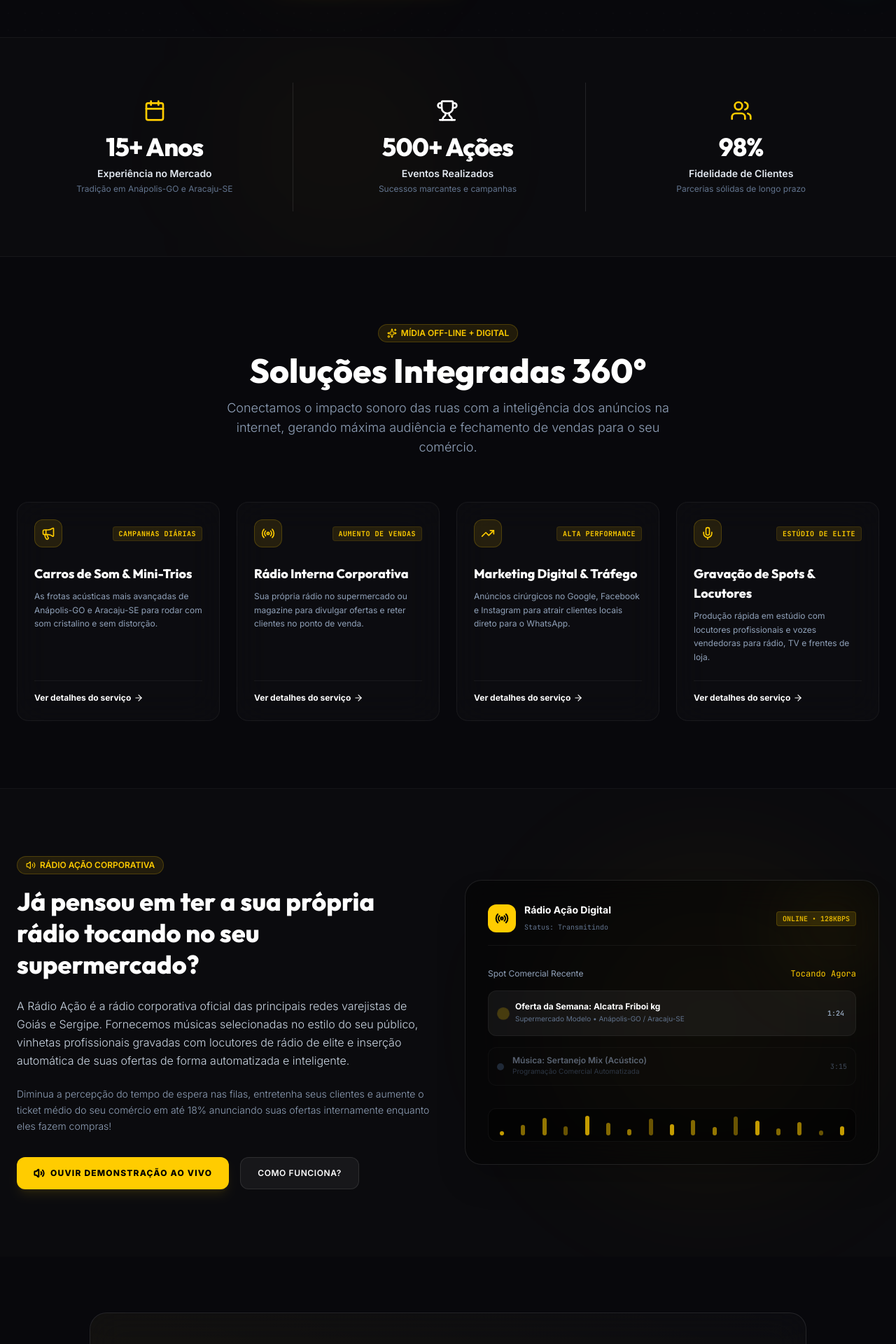
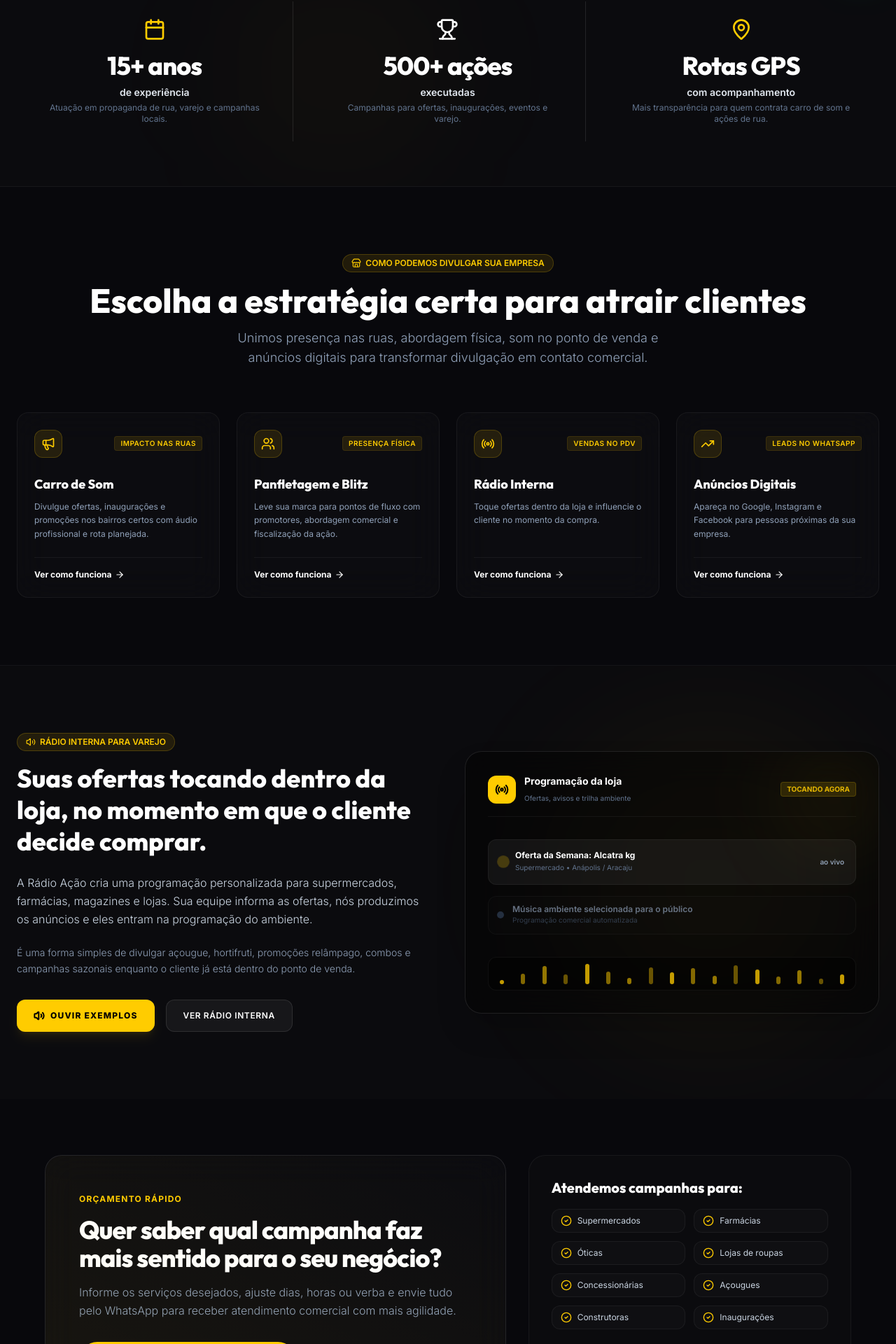
Before and after one commit to paulodias-dev/a--o-total-propaganda, a React (Vite) app: page / in a window 1280 px wide. Shown: the part 821-2741 px from the top of the page at 70% size. Built offline with nearby package versions, Linux system fonts and the light colour scheme.

Commit message:
Reescreve home com foco em conversão

```diff
--- a/src/views/HomeView.tsx
+++ b/src/views/HomeView.tsx
@@ -11,7 +11,10 @@ import {
   Users,
   Volume2,
   Calendar,
-  Trophy
+  Trophy,
+  MapPin,
+  CheckCircle2,
+  Store,
 } from "lucide-react";
 
 interface HomeViewProps {
@@ -19,122 +22,122 @@ interface HomeViewProps {
 }
 
 export default function HomeView({ onNavigate }: HomeViewProps) {
-  // Counters for the stats
   const stats = [
     {
-      value: "15+ Anos",
-      label: "Experiência no Mercado",
-      desc: "Tradição em Anápolis-GO e Aracaju-SE",
+      value: "15+ anos",
+      label: "de experiência",
+      desc: "Atuação em propaganda de rua, varejo e campanhas locais.",
       icon: Calendar,
-      color: "text-brand-yellow"
+      color: "text-brand-yellow",
     },
     {
-      value: "500+ Ações",
-      label: "Eventos Realizados",
-      desc: "Sucessos marcantes e campanhas",
+      value: "500+ ações",
+      label: "executadas",
+      desc: "Campanhas para ofertas, inaugurações, eventos e varejo.",
       icon: Trophy,
-      color: "text-white"
+      color: "text-white",
     },
     {
-      value: "98%",
-      label: "Fidelidade de Clientes",
-      desc: "Parcerias sólidas de longo prazo",
-      icon: Users,
-      color: "text-brand-yellow"
-    }
+      value: "Rotas GPS",
+      label: "com acompanhamento",
+      desc: "Mais transparência para quem contrata carro de som e ações de rua.",
+      icon: MapPin,
+      color: "text-brand-yellow",
+    },
   ];
 
-  // Quick overview of core services to display on Home
   const featuredServices = [
     {
       id: "carro-som",
-      title: "Carros de Som & Mini-Trios",
-      desc: "As frotas acústicas mais avançadas de Anápolis-GO e Aracaju-SE para rodar com som cristalino e sem distorção.",
+      title: "Carro de Som",
+      desc: "Divulgue ofertas, inaugurações e promoções nos bairros certos com áudio profissional e rota planejada.",
       icon: Megaphone,
-      badge: "Campanhas Diárias"
+      badge: "Impacto nas ruas",
+    },
+    {
+      id: "panfletagem",
+      title: "Panfletagem e Blitz",
+      desc: "Leve sua marca para pontos de fluxo com promotores, abordagem comercial e fiscalização da ação.",
+      icon: Users,
+      badge: "Presença física",
     },
     {
       id: "radio-interna",
-      title: "Rádio Interna Corporativa",
-      desc: "Sua própria rádio no supermercado ou magazine para divulgar ofertas e reter clientes no ponto de venda.",
+      title: "Rádio Interna",
+      desc: "Toque ofertas dentro da loja e influencie o cliente no momento da compra.",
       icon: Radio,
-      badge: "Aumento de Vendas"
+      badge: "Vendas no PDV",
     },
     {
       id: "trafego-pago",
-      title: "Marketing Digital & Tráfego",
-      desc: "Anúncios cirúrgicos no Google, Facebook e Instagram para atrair clientes locais direto para o WhatsApp.",
+      title: "Anúncios Digitais",
+      desc: "Apareça no Google, Instagram e Facebook para pessoas próximas da sua empresa.",
       icon: TrendingUp,
-      badge: "Alta Performance"
+      badge: "Leads no WhatsApp",
     },
-    {
-      id: "locucao-spot",
-      title: "Gravação de Spots & Locutores",
-      desc: "Produção rápida em estúdio com locutores profissionais e vozes vendedoras para rádio, TV e frentes de loja.",
-      icon: Mic,
-      badge: "Estúdio de Elite"
-    }
+  ];
+
+  const segments = [
+    "Supermercados",
+    "Farmácias",
+    "Óticas",
+    "Lojas de roupas",
+    "Concessionárias",
+    "Açougues",
+    "Construtoras",
+    "Inaugurações",
   ];
 
   const handleWhatsAppChat = () => {
-    window.open("https://wa.me/5562991962033?text=Olá! Gostaria de conversar com um especialista da Ação Total sobre estratégias de propaganda.", "_blank", "noopener,noreferrer");
+    const text = "Olá! Vi o site da Ação Total e quero divulgar minha empresa. Gostaria de receber uma sugestão de campanha e orçamento.";
+    window.open(`https://wa.me/5562991962033?text=${encodeURIComponent(text)}`, "_blank", "noopener,noreferrer");
   };
 
   return (
     <div className="relative min-h-screen">
-      {/* 1. HERO SECTION */}
       <section
         id="hero"
         className="relative min-h-[90vh] flex flex-col justify-center items-center pt-36 pb-20 px-6 overflow-hidden bg-midnight-carbon"
       >
-        {/* Glow orbs background */}
         <div className="absolute top-1/4 left-1/2 -translate-x-1/2 -translate-y-1/2 w-[500px] h-[500px] bg-gradient-to-tr from-brand-yellow/10 to-transparent rounded-full blur-[120px] pointer-events-none" />
         <div className="absolute bottom-10 left-1/4 w-[300px] h-[300px] bg-brand-yellow/3 rounded-full blur-[80px] pointer-events-none" />
-        <div className="absolute top-1/3 right-1/4 w-[300px] h-[300px] bg-white/3 rounded-full blur-[80px] pointer-events-none" />
-
-        {/* Grid pattern */}
         <div className="absolute inset-0 bg-[radial-gradient(rgba(255,255,255,0.01)_1px,transparent_1px)] [background-size:24px_24px] pointer-events-none" />
 
-        <div className="relative z-10 max-w-4xl mx-auto text-center flex flex-col items-center">
-          {/* Subtle Slogan Badge */}
+        <div className="relative z-10 max-w-5xl mx-auto text-center flex flex-col items-center">
           <motion.div
             initial={{ opacity: 0, y: 15 }}
             animate={{ opacity: 1, y: 0 }}
             transition={{ duration: 0.6 }}
-            className="inline-flex items-center gap-2 px-4 py-1.5 rounded-full bg-white/5 border border-white/10 text-xs font-semibold text-slate-300 mb-8 backdrop-blur-md"
+            className="inline-flex flex-wrap justify-center items-center gap-2 px-4 py-1.5 rounded-full bg-white/5 border border-white/10 text-xs font-semibold text-slate-300 mb-8 backdrop-blur-md"
             id="hero-badge"
           >
             <Sparkles className="w-3.5 h-3.5 text-brand-yellow animate-pulse" />
-            <span>Nosso foco é resultado imediato! • Anápolis - GO & Aracaju - SE</span>
+            <span>Propaganda local em Anápolis, Aracaju e região</span>
           </motion.div>
 
-          {/* Main H1 Title */}
           <motion.h1
             initial={{ opacity: 0, y: 30 }}
             animate={{ opacity: 1, y: 0 }}
             transition={{ duration: 0.8, delay: 0.1, ease: "easeOut" }}
-            className="text-4xl sm:text-6xl md:text-7xl font-extrabold text-white tracking-tight leading-[1.1] mb-8 font-display"
+            className="text-4xl sm:text-6xl md:text-7xl font-extrabold text-white tracking-tight leading-[1.05] mb-8 font-display"
             id="hero-title"
           >
-            Conectando Pessoas e Marcas: <br />
-            Gerando Felicidade e{" "}
+            Propaganda de rua que coloca clientes dentro da{" "}
             <span className="text-transparent bg-clip-text bg-gradient-to-r from-brand-yellow via-white to-brand-yellow">
-              Resultados.
+              sua loja.
             </span>
           </motion.h1>
 
-          {/* Subtitle description */}
           <motion.p
             initial={{ opacity: 0, y: 20 }}
             animate={{ opacity: 1, y: 0 }}
             transition={{ duration: 0.8, delay: 0.2, ease: "easeOut" }}
-            className="text-lg md:text-xl text-slate-400 max-w-2xl mx-auto leading-relaxed mb-12 font-light"
+            className="text-lg md:text-xl text-slate-300 max-w-3xl mx-auto leading-relaxed mb-10 font-light"
             id="hero-subtitle"
           >
-            A maior agência de comunicação volante e marketing de rua de Goiás e Sergipe. Criamos soluções integradas que retiram sua marca do anonimato e a colocam no topo da mente do consumidor.
+            Carro de som, panfletagem, trio elétrico, rádio interna, locução comercial e campanhas digitais para divulgar ofertas, inaugurações e promoções com atendimento direto pelo WhatsApp.
           </motion.p>
 
-          {/* CTA Buttons */}
           <motion.div
             initial={{ opacity: 0, y: 20 }}
             animate={{ opacity: 1, y: 0 }}
@@ -149,24 +152,27 @@ export default function HomeView({ onNavigate }: HomeViewProps) {
               className="w-full sm:w-auto px-8 py-4 rounded-full bg-brand-yellow hover:bg-[#ffd633] text-black text-base font-extrabold tracking-wide shadow-xl shadow-brand-yellow/10 hover:shadow-brand-yellow/25 transition-all duration-300 flex items-center justify-center gap-2.5 cursor-pointer"
             >
               <MessageCircle className="w-5 h-5 fill-current" />
-              Falar com Especialista
+              Quero divulgar minha empresa
             </motion.button>
 
             <motion.button
-              onClick={() => onNavigate("servicos")}
+              onClick={() => onNavigate("orcamento")}
               whileHover={{ scale: 1.04 }}
               whileTap={{ scale: 0.98 }}
               className="w-full sm:w-auto px-8 py-4 rounded-full bg-transparent border border-white/20 text-white text-base font-semibold tracking-wide backdrop-blur-md hover:bg-white/5 transition-all duration-300 flex items-center justify-center gap-2 cursor-pointer"
             >
-              Explorar Soluções
+              Receber orçamento
+              <ArrowRight className="w-4 h-4" />
             </motion.button>
           </motion.div>
+
+          <p className="mt-6 text-[11px] text-slate-500 max-w-xl">
+            Atendimento comercial para empresas que precisam atrair clientes, divulgar ofertas e movimentar o ponto de venda.
+          </p>
         </div>
       </section>
 
-      {/* 2. STATS OVERVIEW SECTION */}
       <section className="relative py-16 px-6 bg-[#0B0B0E] border-t border-b border-white/5 overflow-hidden">
-        {/* Glow behind stats */}
         <div className="absolute top-1/2 left-1/4 -translate-y-1/2 w-80 h-80 bg-brand-yellow/3 rounded-full blur-[100px] pointer-events-none" />
 
         <div className="relative z-10 max-w-7xl mx-auto">
@@ -197,19 +203,18 @@ export default function HomeView({ onNavigate }: HomeViewProps) {
         </div>
       </section>
 
-      {/* 3. FEATURED SERVICES HUBS */}
       <section className="py-24 px-6 relative bg-midnight-carbon border-b border-white/5">
         <div className="max-w-7xl mx-auto">
           <div className="text-center mb-16">
             <span className="inline-flex items-center gap-1.5 px-3 py-1 rounded-full bg-brand-yellow/10 border border-brand-yellow/20 text-xs font-semibold text-brand-yellow mb-4">
-              <Sparkles className="w-3.5 h-3.5" />
-              MÍDIA OFF-LINE + DIGITAL
+              <Store className="w-3.5 h-3.5" />
+              COMO PODEMOS DIVULGAR SUA EMPRESA
             </span>
             <h2 className="text-3xl sm:text-5xl font-extrabold text-white mb-4 font-display">
-              Soluções Integradas 360°
+              Escolha a estratégia certa para atrair clientes
             </h2>
             <p className="text-slate-400 max-w-2xl mx-auto font-light text-base sm:text-lg">
-              Conectamos o impacto sonoro das ruas com a inteligência dos anúncios na internet, gerando máxima audiência e fechamento de vendas para o seu comércio.
+              Unimos presença nas ruas, abordagem física, som no ponto de venda e anúncios digitais para transformar divulgação em contato comercial.
             </p>
           </div>
 
@@ -227,12 +232,11 @@ export default function HomeView({ onNavigate }: HomeViewProps) {
                   className="group glass-card rounded-2xl p-6 relative overflow-hidden flex flex-col justify-between border border-white/5 hover:border-brand-yellow/30 transition-all duration-300"
                 >
                   <div>
-                    {/* Badge */}
                     <div className="flex justify-between items-center mb-6">
                       <div className="w-10 h-10 rounded-xl bg-brand-yellow/10 flex items-center justify-center border border-brand-yellow/20 text-brand-yellow">
                         <Icon className="w-5 h-5" />
                       </div>
-                      <span className="text-[10px] font-mono text-brand-yellow bg-brand-yellow/10 px-2 py-0.5 rounded border border-brand-yellow/10 uppercase tracking-wider font-semibold">
+                      <span className="text-[10px] text-brand-yellow bg-brand-yellow/10 px-2 py-0.5 rounded border border-brand-yellow/10 uppercase tracking-wider font-semibold">
                         {service.badge}
                       </span>
                     </div>
@@ -249,7 +253,7 @@ export default function HomeView({ onNavigate }: HomeViewProps) {
                     onClick={() => onNavigate("servicos", service.id)}
                     className="text-xs font-bold text-white hover:text-brand-yellow flex items-center gap-1 group/btn cursor-pointer transition-colors pt-4 border-t border-white/5 w-full mt-auto"
                   >
-                    Ver detalhes do serviço
+                    Ver como funciona
                     <ArrowRight className="w-3.5 h-3.5 transition-transform group-hover/btn:translate-x-1" />
                   </button>
                 </motion.div>
@@ -259,27 +263,24 @@ export default function HomeView({ onNavigate }: HomeViewProps) {
         </div>
       </section>
 
-      {/* 4. SECCION DESTAQUE RÁDIO INTERNA */}
       <section className="py-24 px-6 bg-[#0B0B0E] relative overflow-hidden">
-        {/* Glow orb */}
         <div className="absolute top-1/2 right-10 -translate-y-1/2 w-[450px] h-[450px] bg-brand-yellow/5 rounded-full blur-[100px] pointer-events-none" />
 
         <div className="max-w-7xl mx-auto relative z-10">
           <div className="grid grid-cols-1 lg:grid-cols-2 gap-12 items-center">
-            {/* Left Col Info */}
             <div>
               <span className="inline-flex items-center gap-1.5 px-3 py-1 rounded-full bg-brand-yellow/10 border border-brand-yellow/20 text-xs font-semibold text-brand-yellow mb-4">
                 <Volume2 className="w-3.5 h-3.5" />
-                RÁDIO AÇÃO CORPORATIVA
+                RÁDIO INTERNA PARA VAREJO
               </span>
               <h2 className="text-3xl sm:text-4xl font-extrabold text-white mb-6 font-display leading-tight">
-                Já pensou em ter a sua própria rádio tocando no seu supermercado?
+                Suas ofertas tocando dentro da loja, no momento em que o cliente decide comprar.
               </h2>
               <p className="text-slate-300 text-sm sm:text-base font-light leading-relaxed mb-6">
-                A Rádio Ação é a rádio corporativa oficial das principais redes varejistas de Goiás e Sergipe. Fornecemos músicas selecionadas no estilo do seu público, vinhetas profissionais gravadas com locutores de rádio de elite e inserção automática de suas ofertas de forma automatizada e inteligente.
+                A Rádio Ação cria uma programação personalizada para supermercados, farmácias, magazines e lojas. Sua equipe informa as ofertas, nós produzimos os anúncios e eles entram na programação do ambiente.
               </p>
               <p className="text-slate-400 text-sm font-light leading-relaxed mb-8">
-                Diminua a percepção do tempo de espera nas filas, entretenha seus clientes e aumente o ticket médio do seu comércio em até 18% anunciando suas ofertas internamente enquanto eles fazem compras!
+                É uma forma simples de divulgar açougue, hortifruti, promoções relâmpago, combos e campanhas sazonais enquanto o cliente já está dentro do ponto de venda.
               </p>
 
               <div className="flex flex-col sm:flex-row gap-4">
@@ -288,20 +289,18 @@ export default function HomeView({ onNavigate }: HomeViewProps) {
                   className="px-6 py-3.5 rounded-xl bg-brand-yellow hover:bg-[#ffd633] text-black font-extrabold text-xs uppercase tracking-widest transition-all duration-300 cursor-pointer flex items-center justify-center gap-2 shadow-lg shadow-brand-yellow/10"
                 >
                   <Volume2 className="w-4 h-4 text-black stroke-[3]" />
-                  Ouvir Demonstração Ao Vivo
+                  Ouvir exemplos
                 </button>
                 <button
                   onClick={() => onNavigate("servicos", "radio-interna")}
                   className="px-6 py-3.5 rounded-xl bg-white/5 border border-white/10 text-white font-semibold text-xs uppercase tracking-wider hover:bg-white/10 transition-all cursor-pointer flex items-center justify-center gap-1"
                 >
-                  Como Funciona?
+                  Ver rádio interna
                 </button>
               </div>
             </div>
 
-            {/* Right Col Custom Layout Frame */}
             <div className="relative">
-              {/* Graphic container mockup representing sound wave streaming */}
               <div className="glass-card rounded-3xl p-8 border border-white/10 overflow-hidden relative bg-black/40 shadow-2xl">
                 <div className="absolute top-0 right-0 w-32 h-32 bg-brand-yellow/10 rounded-full blur-3xl pointer-events-none" />
 
@@ -311,42 +310,34 @@ export default function HomeView({ onNavigate }: HomeViewProps) {
                       <Radio className="w-5 h-5 stroke-[2.5]" />
                     </div>
                     <div>
-                      <h4 className="text-sm font-bold text-white">Rádio Ação Digital</h4>
-                      <span className="text-[10px] text-slate-500 font-mono">Status: Transmitindo</span>
+                      <h4 className="text-sm font-bold text-white">Programação da loja</h4>
+                      <span className="text-[10px] text-slate-500">Ofertas, avisos e trilha ambiente</span>
                     </div>
                   </div>
-                  <span className="text-[10px] bg-brand-yellow/15 text-brand-yellow border border-brand-yellow/20 px-2 py-0.5 rounded font-mono font-bold animate-pulse">
-                    ONLINE • 128KBPS
+                  <span className="text-[10px] bg-brand-yellow/15 text-brand-yellow border border-brand-yellow/20 px-2 py-0.5 rounded font-bold animate-pulse">
+                    TOCANDO AGORA
                   </span>
                 </div>
 
                 <div className="space-y-4 mb-8">
-                  <div className="flex items-center justify-between text-xs text-slate-400">
-                    <span>Spot Comercial Recente</span>
-                    <span className="font-mono text-brand-yellow">Tocando Agora</span>
-                  </div>
-
-                  {/* Mock track list player */}
                   <div className="bg-white/5 rounded-xl p-4 border border-white/5 flex items-center gap-3">
                     <div className="w-2.5 h-2.5 rounded-full bg-brand-yellow animate-ping shrink-0" />
                     <div className="flex-1">
-                      <p className="text-xs font-bold text-white leading-none">Oferta da Semana: Alcatra Friboi kg</p>
-                      <span className="text-[10px] text-slate-500 mt-1 block">Supermercado Modelo • Anápolis-GO / Aracaju-SE</span>
+                      <p className="text-xs font-bold text-white leading-none">Oferta da Semana: Alcatra kg</p>
+                      <span className="text-[10px] text-slate-500 mt-1 block">Supermercado • Anápolis / Aracaju</span>
                     </div>
-                    <span className="text-[10px] text-slate-400 font-mono font-semibold">1:24</span>
+                    <span className="text-[10px] text-slate-400 font-semibold">ao vivo</span>
                   </div>
 
-                  <div className="bg-white/[0.01] rounded-xl p-3 border border-white/5 flex items-center gap-3 opacity-60">
+                  <div className="bg-white/[0.01] rounded-xl p-3 border border-white/5 flex items-center gap-3 opacity-70">
                     <div className="w-2.5 h-2.5 rounded-full bg-slate-700 shrink-0" />
                     <div className="flex-1">
-                      <p className="text-xs font-semibold text-slate-400 leading-none">Música: Sertanejo Mix (Acústico)</p>
-                      <span className="text-[10px] text-slate-600 mt-0.5 block">Programação Comercial Automatizada</span>
+                      <p className="text-xs font-semibold text-slate-400 leading-none">Música ambiente selecionada para o público</p>
+                      <span className="text-[10px] text-slate-600 mt-0.5 block">Programação comercial automatizada</span>
                     </div>
-                    <span className="text-[10px] text-slate-500 font-mono">3:15</span>
                   </div>
                 </div>
 
-                {/* Simulated equalizer visual representation */}
                 <div className="flex justify-between items-end h-12 gap-1.5 px-4 bg-black/50 rounded-xl p-2 border border-white/5">
                   {[20, 50, 85, 45, 95, 60, 30, 80, 55, 75, 40, 90, 70, 35, 65, 25, 45].map((h, i) => (
                     <div
@@ -354,7 +345,7 @@ export default function HomeView({ onNavigate }: HomeViewProps) {
                       className="w-1.5 bg-brand-yellow/80 rounded-full"
                       style={{
                         height: `${h}%`,
-                        animation: `pulse ${0.8 + (i % 4) * 0.2}s infinite alternate ease-in-out`
+                        animation: `pulse ${0.8 + (i % 4) * 0.2}s infinite alternate ease-in-out`,
                       }}
                     />
                   ))}
@@ -365,28 +356,45 @@ export default function HomeView({ onNavigate }: HomeViewProps) {
         </div>
       </section>
 
-      {/* 5. SELECTION SIMULADOR CTA BANNER */}
       <section className="py-20 px-6 bg-midnight-carbon relative">
-        <div className="max-w-5xl mx-auto">
-          <div className="relative glass-card rounded-3xl border border-white/10 p-8 sm:p-12 text-center overflow-hidden">
+        <div className="max-w-6xl mx-auto grid grid-cols-1 lg:grid-cols-12 gap-8 items-stretch">
+          <div className="lg:col-span-7 glass-card rounded-3xl border border-white/10 p-8 sm:p-12 relative overflow-hidden">
             <div className="absolute top-0 left-0 w-full h-full bg-gradient-to-tr from-brand-yellow/5 to-transparent pointer-events-none" />
-
-            <span className="text-xs font-mono font-bold text-brand-yellow tracking-widest uppercase mb-4 inline-block">
-              Simulador Inteligente Grátis
+            <span className="text-xs font-bold text-brand-yellow tracking-widest uppercase mb-4 inline-block">
+              Orçamento rápido
             </span>
             <h2 className="text-2xl sm:text-4xl font-extrabold text-white tracking-tight mb-4 font-display">
-              Monte seu Plano e Estime os Custos Agora!
+              Quer saber qual campanha faz mais sentido para o seu negócio?
             </h2>
-            <p className="text-slate-400 text-sm sm:text-base font-light max-w-2xl mx-auto leading-relaxed mb-8">
-              Desenvolvemos um simulador de orçamento exclusivo onde você pode selecionar suas necessidades (carros de som, quantidade de horas, gravação de vinhetas, rádio corporativa ou marketing digital) e obter uma estimativa de custos personalizada para fechar no WhatsApp.
+            <p className="text-slate-400 text-sm sm:text-base font-light max-w-2xl leading-relaxed mb-8">
+              Informe os serviços desejados, ajuste dias, horas ou verba e envie tudo pelo WhatsApp para receber atendimento comercial com mais agilidade.
             </p>
 
             <button
               onClick={() => onNavigate("orcamento")}
-              className="px-8 py-4 bg-brand-yellow hover:bg-[#ffd633] text-black text-sm font-extrabold uppercase tracking-widest rounded-full shadow-lg shadow-brand-yellow/10 hover:shadow-brand-yellow/20 transition-all duration-300 cursor-pointer flex items-center gap-2 mx-auto"
+              className="px-8 py-4 bg-brand-yellow hover:bg-[#ffd633] text-black text-sm font-extrabold uppercase tracking-widest rounded-full shadow-lg shadow-brand-yellow/10 hover:shadow-brand-yellow/20 transition-all duration-300 cursor-pointer flex items-center gap-2"
             >
-              Iniciar Simulação de Orçamento
+              Montar meu orçamento
               <ArrowRight className="w-4 h-4 text-black stroke-[3]" />
+            </button>
+          </div>
+
+          <div className="lg:col-span-5 bg-[#0B0B0E] rounded-3xl border border-white/5 p-8">
+            <h3 className="text-xl font-bold text-white mb-4 font-display">Atendemos campanhas para:</h3>
+            <div className="grid grid-cols-1 sm:grid-cols-2 gap-3">
+              {segments.map((segment) => (
+                <div key={segment} className="flex items-center gap-2 text-xs text-slate-300 bg-white/[0.02] border border-white/5 rounded-xl px-3 py-2">
+                  <CheckCircle2 className="w-4 h-4 text-brand-yellow shrink-0" />
+                  {segment}
+                </div>
+              ))}
+            </div>
+            <button
+              onClick={handleWhatsAppChat}
+              className="mt-6 w-full px-5 py-3 bg-white/5 hover:bg-white/10 border border-white/10 rounded-xl text-white text-xs font-bold uppercase tracking-wider flex items-center justify-center gap-2"
+            >
+              <Mic className="w-4 h-4 text-brand-yellow" />
+              Falar com atendimento
             </button>
           </div>
         </div>
```
